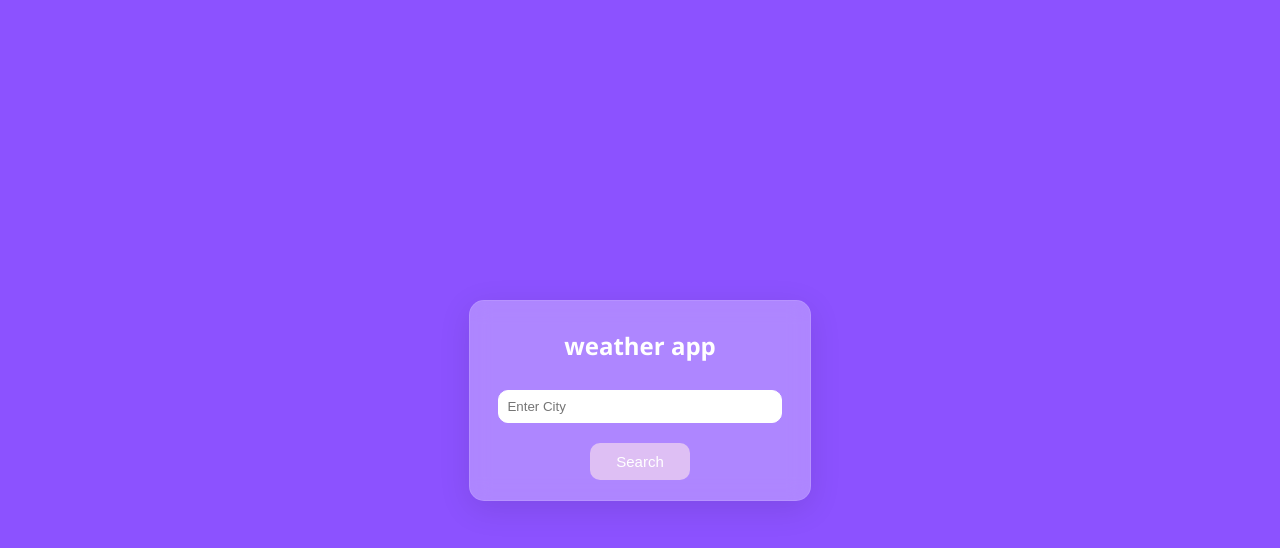
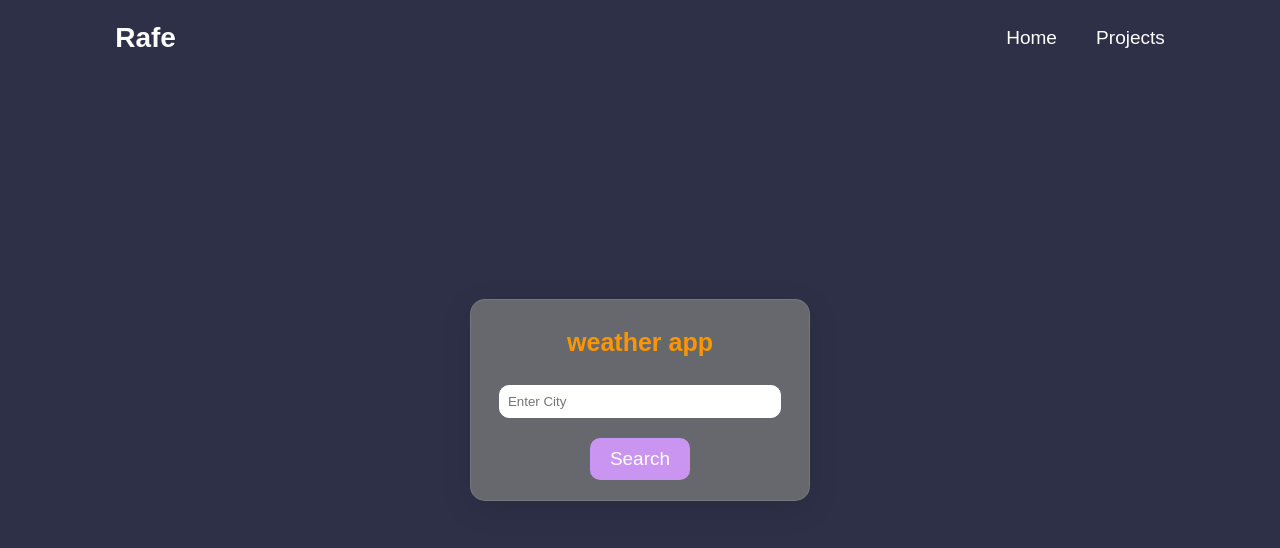
Before and after one commit to LostYaksha/Weather-App, a plain HTML site: page index.html in a window 1280 px wide. Drawn offline with Linux system fonts and the light colour scheme.

Commit message:
new update

```diff
--- a/index.html
+++ b/index.html
@@ -6,6 +6,24 @@
     <title>Document</title>
     <link rel="stylesheet" href="style.css" />
   </head>
+
+  <header class="header">
+    <a href="#" class="logo"
+      >Rafe<span class="animate" style="--i: 1"></span
+    ></a>
+    <div class="bx bx-menu" id="menu-icon">
+      <span class="animate" style="--i: 2"></span>
+    </div>
+
+    <nav class="navbar">
+      <a href="../../#home" class="active">Home</a>
+      <a href="../projects.html" class="active">Projects</a>
+
+      <span class="active-nav"></span>
+      <span class="animate" style="--i: 2"></span>
+    </nav>
+  </header>
+
   <body>
     <div id="weather-container">
       <h2>weather app</h2>
--- a/style.css
+++ b/style.css
@@ -1,15 +1,89 @@
+* {
+    margin: 0;
+    padding: 0;
+    box-sizing: border-box;
+    text-decoration: none;
+    border: none;
+    outline: none;
+    scroll-behavior: smooth;
+    font-family: 'SUSE', sans-serif;
+}
+
+html {
+    display: flex;
+    justify-content: center;
+    align-items: center;
+    height: 100vh;
+    margin: 0;
+    font-size: 70%;
+    overflow-x: hidden;
+}
+
 body {
-    background: #8c52ff;
-    font-family: 'Segoe UI', Tahoma, Geneva, Verdana, sans-serif;
+    background:  #2d3047;
+}
+
+.header {
+    position: fixed;
+    top: 0;
+    left: 0;
+    width: 100%;
+    padding: 2rem 9%;
+    display: flex;
+    background: transparent;
+    justify-content: space-between;
+    align-items: center;
+    z-index: 100;
+    transition: .3s;
+}
+
+.logo {
+    position: relative;
+    font-size: 2.5rem;
+    font-weight: 600;
+    color: #fff;
+}
+
+.navbar {
     display: flex;
     align-items: center;
-    justify-content: center;
-    height: 100vh;
-    margin: 0;
-    flex-direction: row;
 }
+
+.navbar a {
+    font-size: 1.7rem;
+    color: #fff;
+    font-weight: 500;
+    margin-left: 3.5rem;
+    transition: .5s;
+}
+
+.navbar a:hover {
+    color: #ff9500;
+}
+
+#menu-icon {
+    display: none;
+    font-size: 3.6rem;
+    color: var(--text-color);
+    cursor: pointer;
+}
+
+.home-content h1 {
+    font-size: 4rem;
+}
+
+.home-content h1 span {
+    color: var(--main-color);
+}
+
+
+
+
+/*! weather app */
+
+
 #weather-container {
-    background-color: rgba(255, 255, 255, 0.3);
+    background-color: #67686d;
     max-width: 400px;
     padding: 20px;
     border-radius: 15px;
@@ -18,10 +92,13 @@ body {
     border: 1px solid rgba(255, 255, 255, 0.1);
     text-align: center;
 }
+
 h2, label, p {
-    color: #fff;
+    color: #ff9500;
+    font-size: 25px;
     margin: 8px 0;
 }
+
 input {
     width: calc(100% - 16px);
     padding: 8px;
@@ -30,8 +107,9 @@ input {
     border: 1px solid white;
     margin-top: 20px;
 }
+
 button {
-    background: #debff4;
+    background: #ca95f0;
     color: white;
     padding: 10px;
     border: none;
@@ -39,18 +117,22 @@ button {
     cursor: pointer;
     margin-top: 20px;
     width: 100px;
-    font-size: 15px;
+    font-size: 19px;
 }
+
 button:hover {
     background: #8b48d7;
 }
+
 #temp-div p {
     font-size: 60px;
     margin-top: 10px;
 }
+
 #weather-info {
     font-size: 20px;
 }
+
 #weather-icon {
     width: 200px;
     height: 200px;
@@ -58,6 +140,7 @@ button:hover {
     margin-bottom: 0;
     display: none;
 }
+
 #hourly-forcost {
     margin-top: 50px;
     overflow-x: auto;
@@ -65,6 +148,7 @@ button:hover {
     display: flex;
     justify-content: space-between;
 }
+
 .hourl-item {
     flex: 0 0 auto;
     width: 80px;
@@ -73,11 +157,13 @@ button:hover {
     margin-right: 10px;
     color: white;
 }
+
 .hourly-item img {
     width: 30px;
     height: 30px;
     margin-bottom: 5px;
 }
+
 #hourly-heading {
     color: #fff;
     margin-top: 10px;
```
